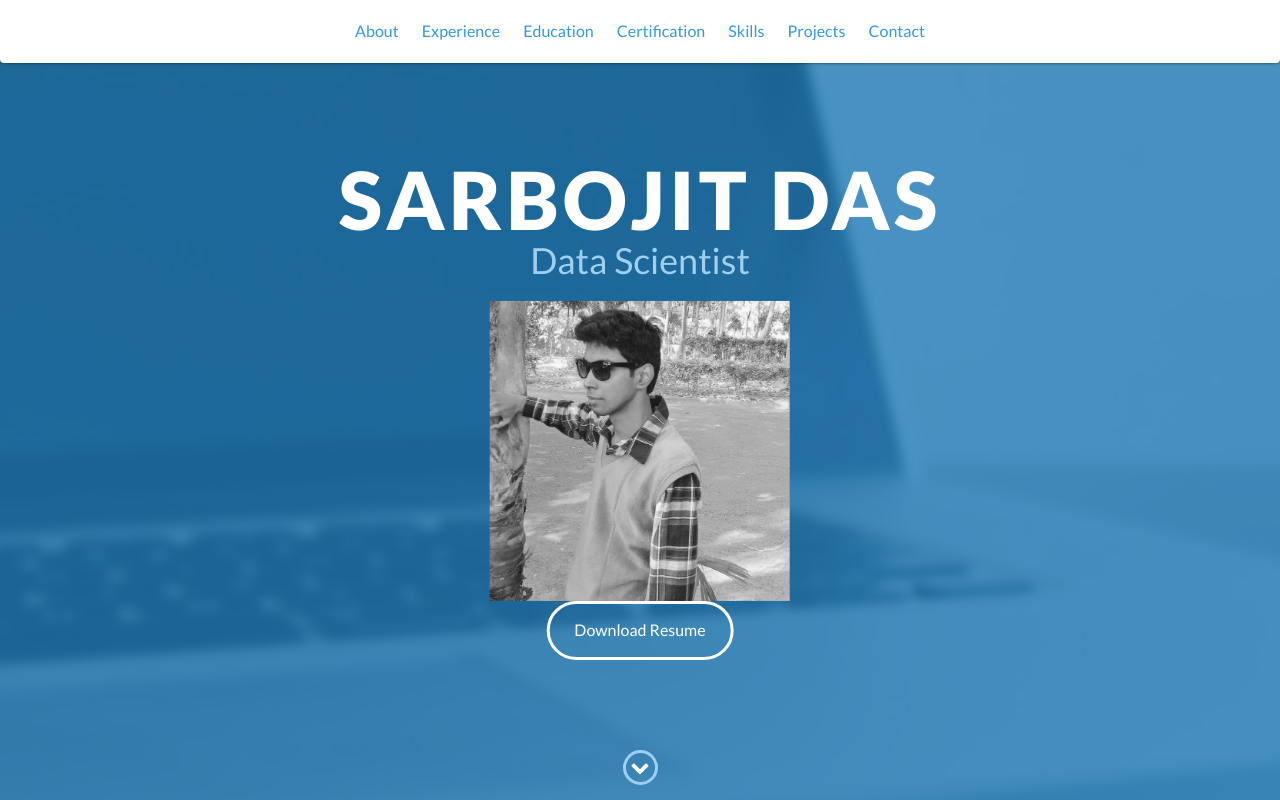
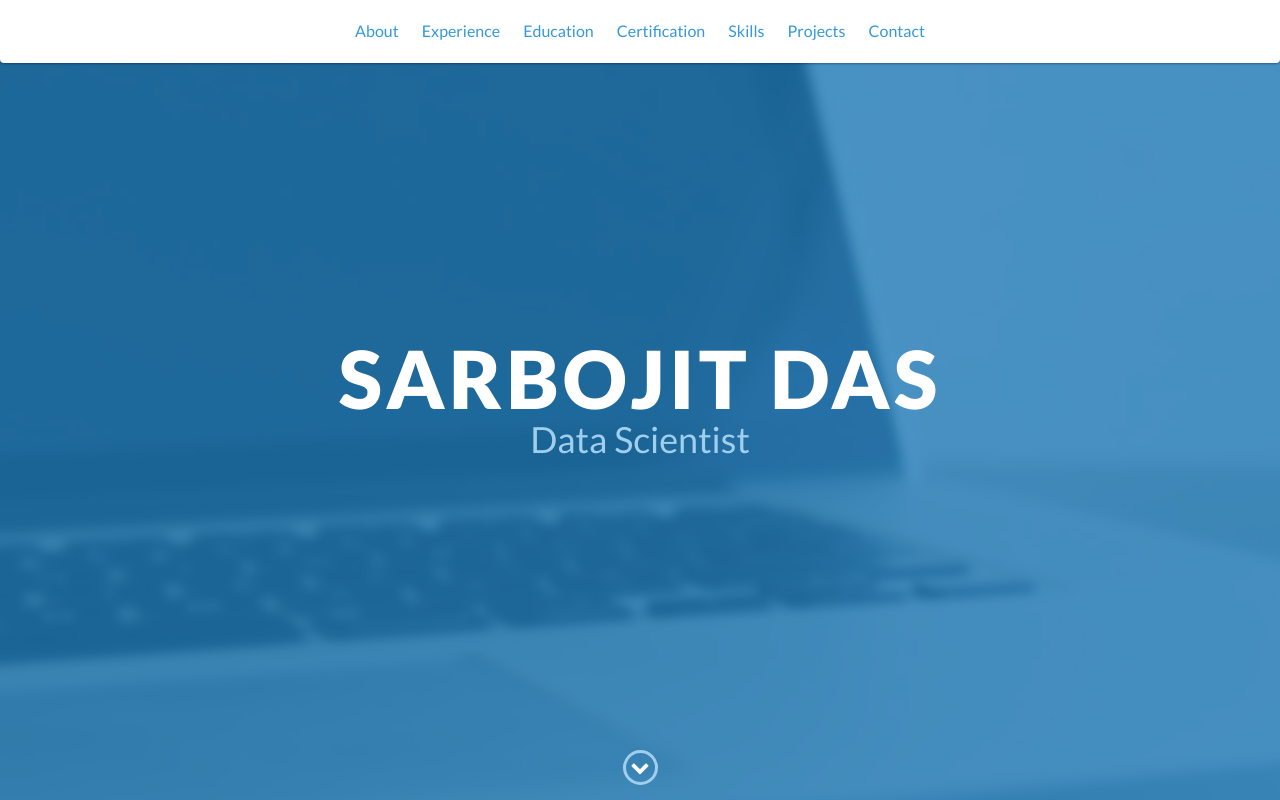
Before and after one commit to sarbojitdas/portfolio, a website: page index.html in a window 1280 px wide. Shown: the top 800 px of the page. Drawn offline with nearby package versions, Linux system fonts and the light colour scheme.

Commit message:
Update index.html

```diff
--- a/index.html
+++ b/index.html
@@ -54,9 +54,7 @@
         <div id="lead-content"></br>
             <h1>SARBOJIT DAS</h1>
             <h2>Data Scientist</h2>
-            <img src="images/blackwhite.jpg" width=300 height=300></br>
-            <a href="sarbojit_cv.pdf" download="sarbojit_cv.pdf" class="btn-rounded-white">Download Resume</a>
-        </div>
+           </div>
         </br></br></br></br></br></br>
         <!-- End #lead-content -->
 
```
